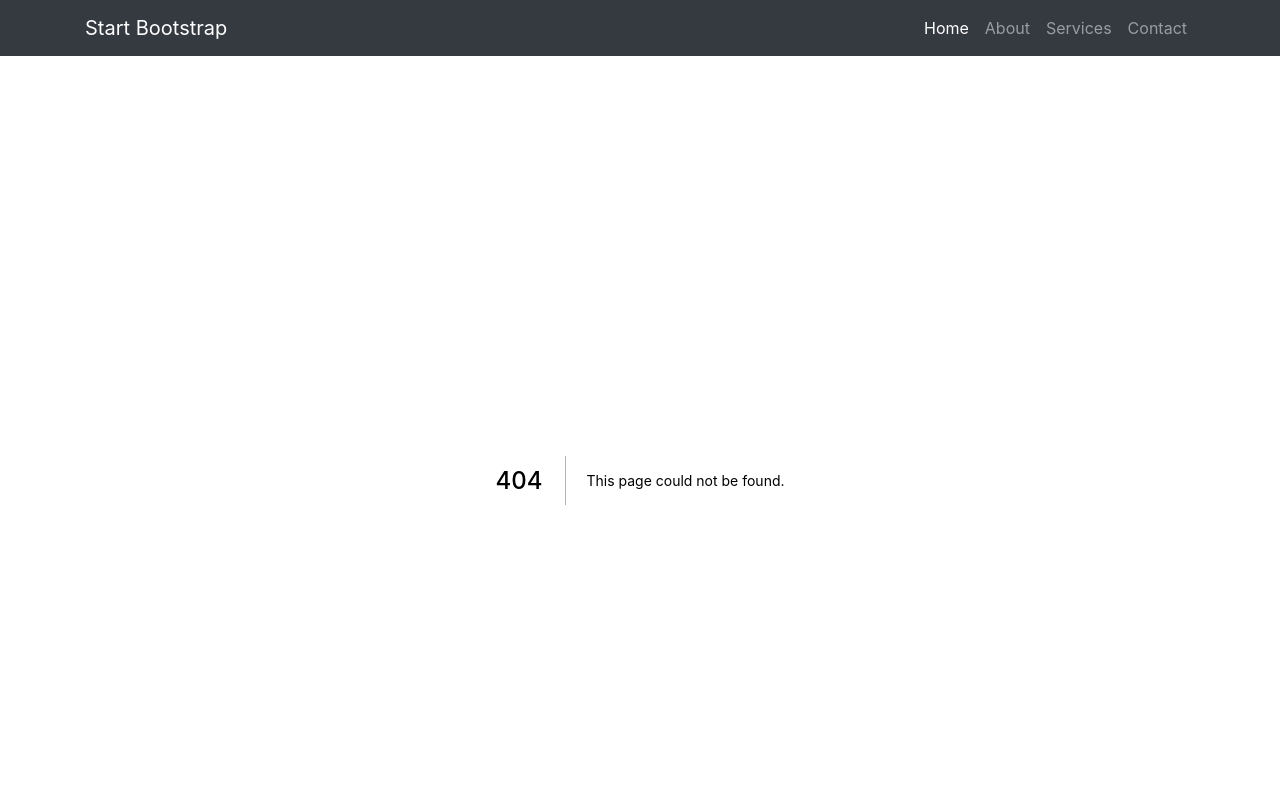
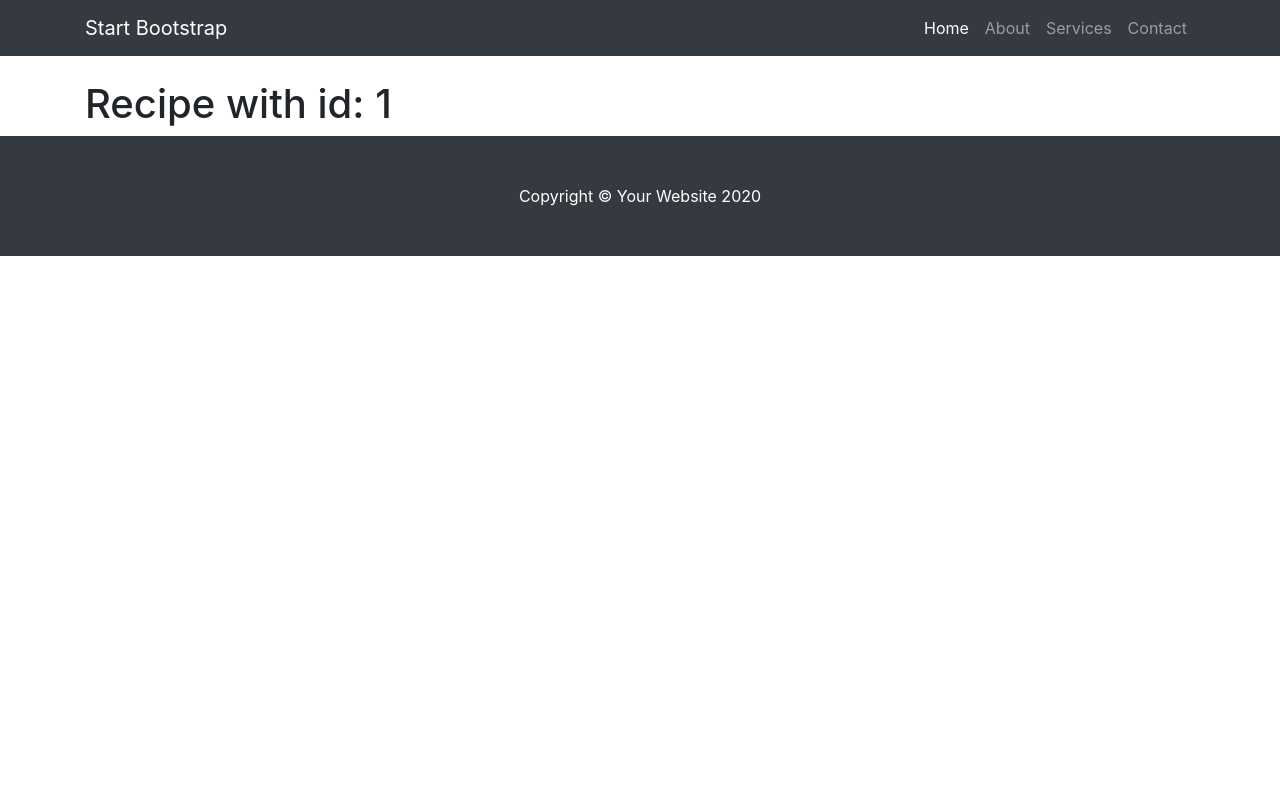
Before and after one commit to Muhammadmudassarakram/Individual_Project, a Next.js app: page /recipes/1 in a window 1280 px wide. Before the commit this address had no page. Shown: the top 800 px of the page. Built offline with nearby package versions, Linux system fonts and the light colour scheme.

Commit message:
Recipe onclick route implementation

```diff
--- /dev/null
+++ b/pages/recipes/[id].js
@@ -0,0 +1,17 @@
+import { useRouter } from 'next/router'
+
+
+
+const Recipe = () => {
+  const router = useRouter()
+  const {id}  = router.query;    // const id  = router.query.id;
+
+  return (
+    <div className="container">
+      <h1>Recipe with id: { id } </h1>
+    </div>
+  )
+}
+
+
+export default Recipe;
```
Also changed, not shown: components/recipeList.js (+6 -1 lines).
